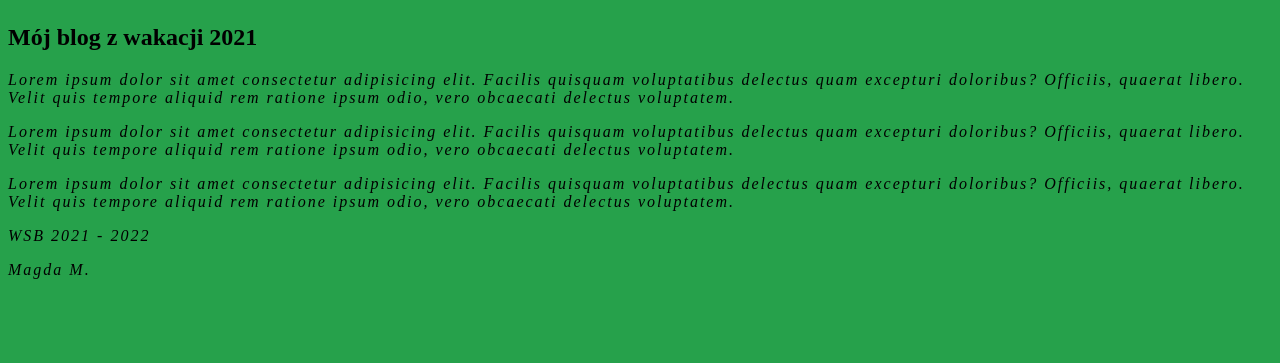
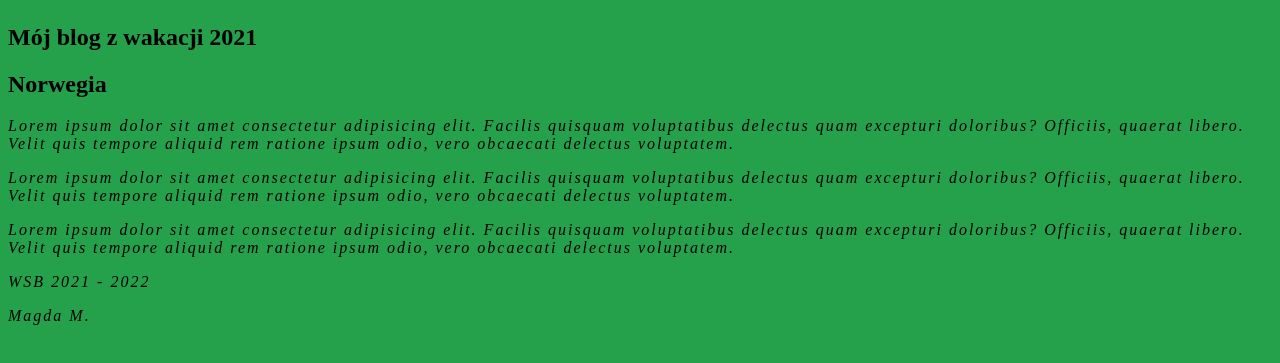
Before and after one commit to zalewskip123/strona-wsb, a plain HTML site: page index.html in a window 1280 px wide. Shown: the part 137-500 px from the top of the page. Drawn offline with Linux system fonts and the light colour scheme.

Commit message:
dodaj h2 na branchu main

```diff
--- a/index.html
+++ b/index.html
@@ -30,6 +30,7 @@
 <body>
     <h1>Witaj na stronie :)</h1>
     <h2>Mój blog z wakacji 2021</h2>
+    <h2>Norwegia</h2>
     <p>Lorem ipsum dolor sit amet consectetur adipisicing elit. Facilis quisquam voluptatibus delectus quam excepturi
         doloribus? Officiis, quaerat libero. Velit quis tempore aliquid rem ratione ipsum odio, vero obcaecati delectus
         voluptatem.</p>
```
